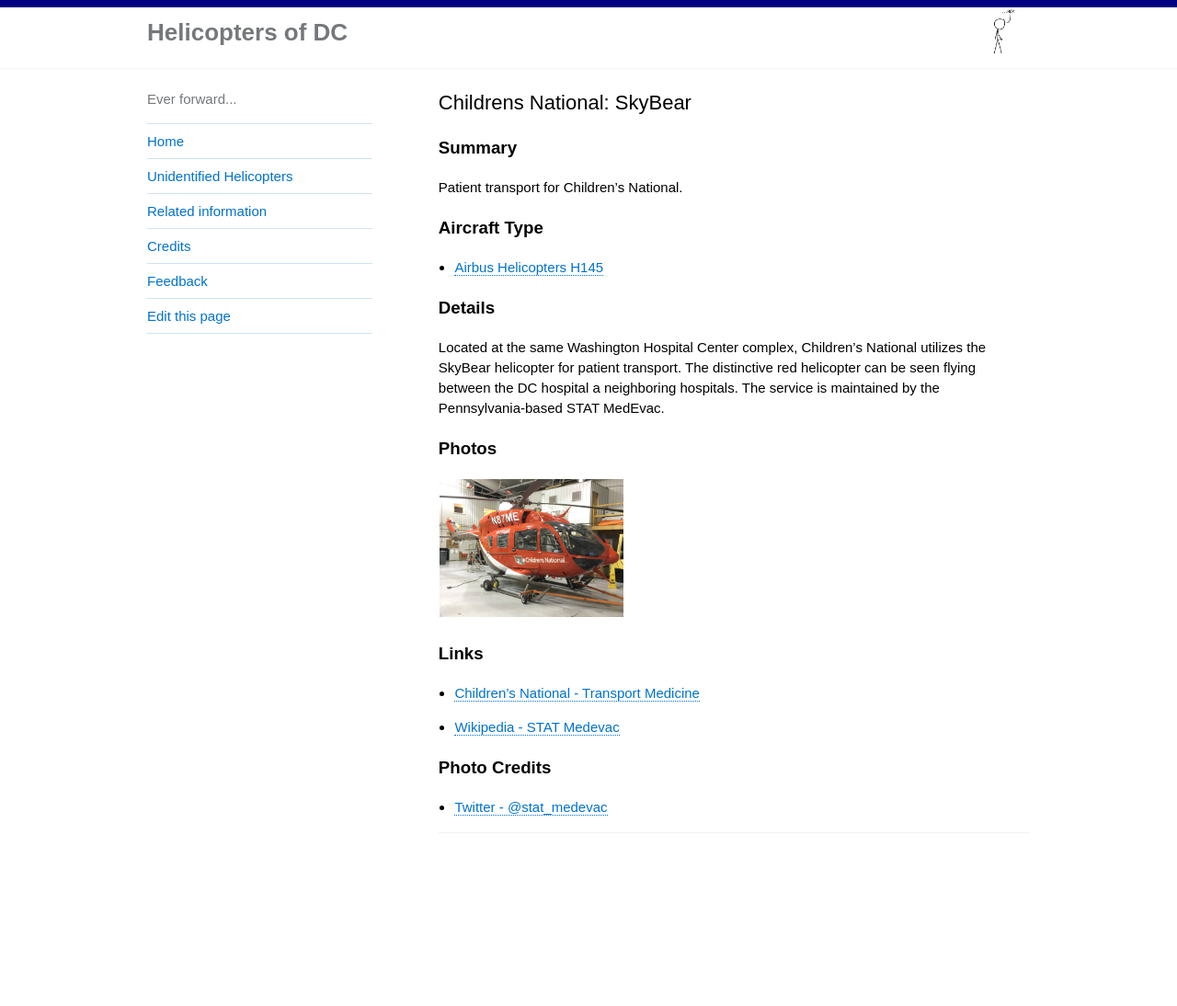
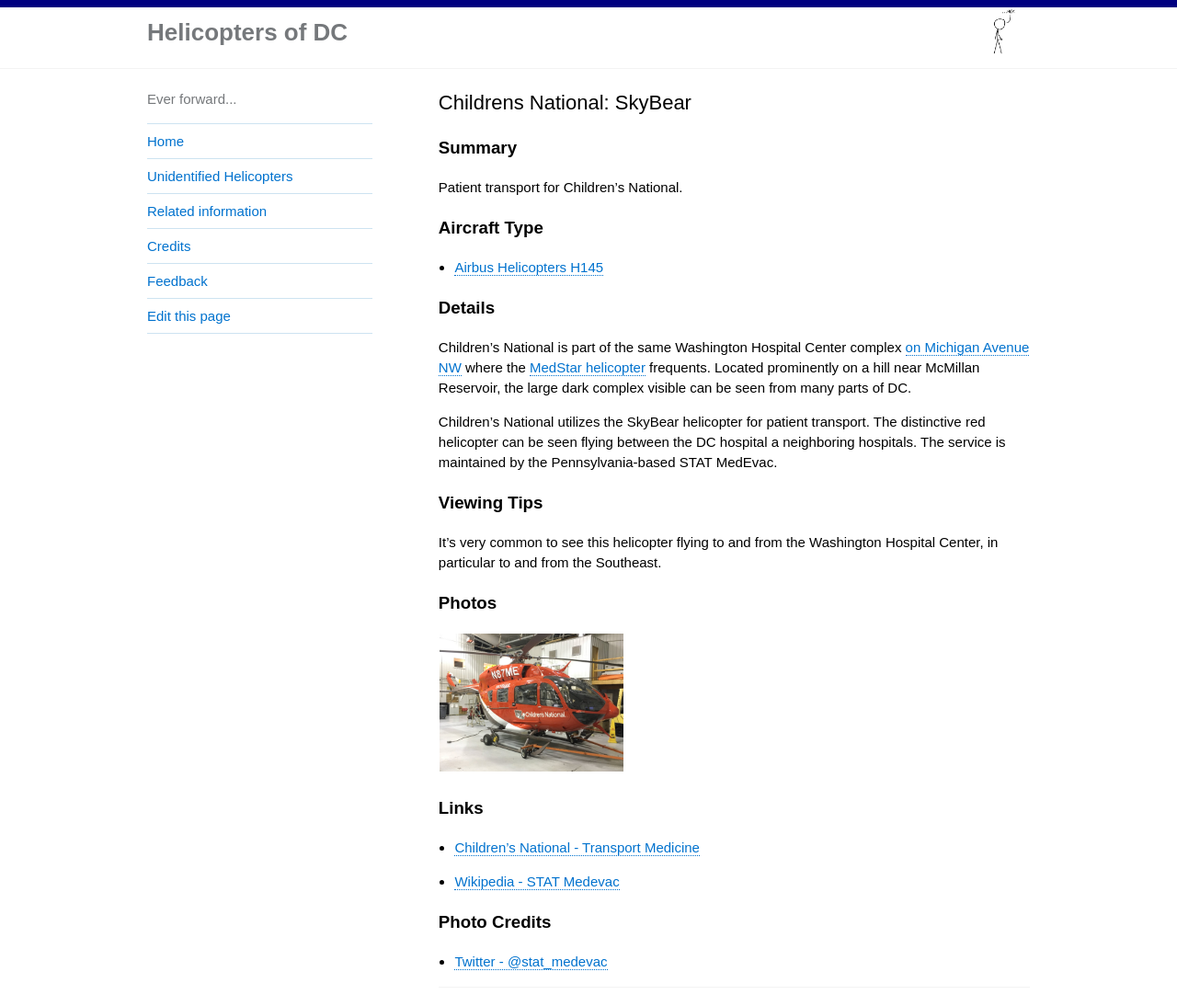
Before and after one commit to gbinal/dc-helicopters, a Jekyll site: the page built from _helicopters/skybear.md, in a window 1280 px wide and 1202 px high. Shown: the top 1094 px of the window at 92% size. Built offline with Jekyll 4.4.1, drawn with Linux system fonts in a browser that asks for light colours.

Commit message:
adding a bit of viewing notes for skybear

```diff
--- a/_helicopters/skybear.md
+++ b/_helicopters/skybear.md
@@ -12,8 +12,14 @@
 
 ### Details
 
-Located at the same Washington Hospital Center complex, Children's National utilizes the SkyBear helicopter for patient transport.  The distinctive red helicopter can be seen flying between the DC hospital a neighboring hospitals.  The service is maintained by the Pennsylvania-based STAT MedEvac.
+Children's National is part of the same Washington Hospital Center complex [on Michigan Avenue NW](https://goo.gl/maps/v59v6w4Qfe82) where the [MedStar helicopter](https://helicoptersofdc.com/helicopters/medstar/) frequents.  Located prominently on a hill near McMillan Reservoir, the large dark complex visible can be seen from many parts of DC.
 
+
+Children's National utilizes the SkyBear helicopter for patient transport.  The distinctive red helicopter can be seen flying between the DC hospital a neighboring hospitals.  The service is maintained by the Pennsylvania-based STAT MedEvac.
+
+### Viewing Tips
+
+It's very common to see this helicopter flying to and from the Washington Hospital Center, in particular to and from the Southeast.
 
 ### Photos
 
```
